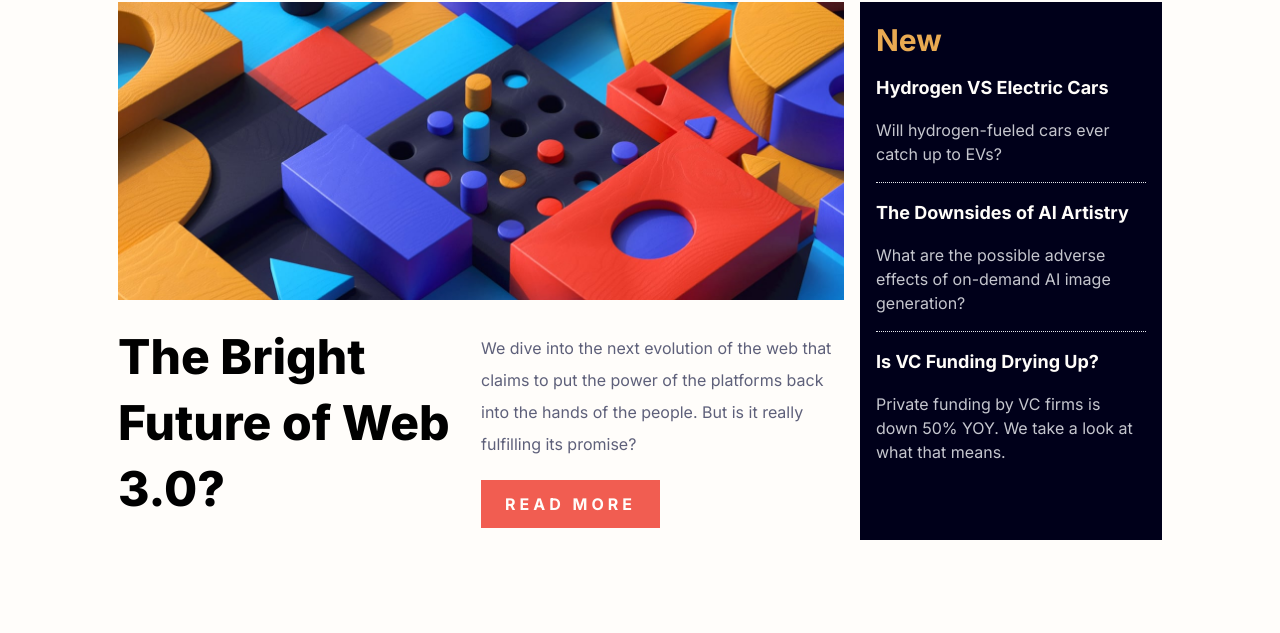
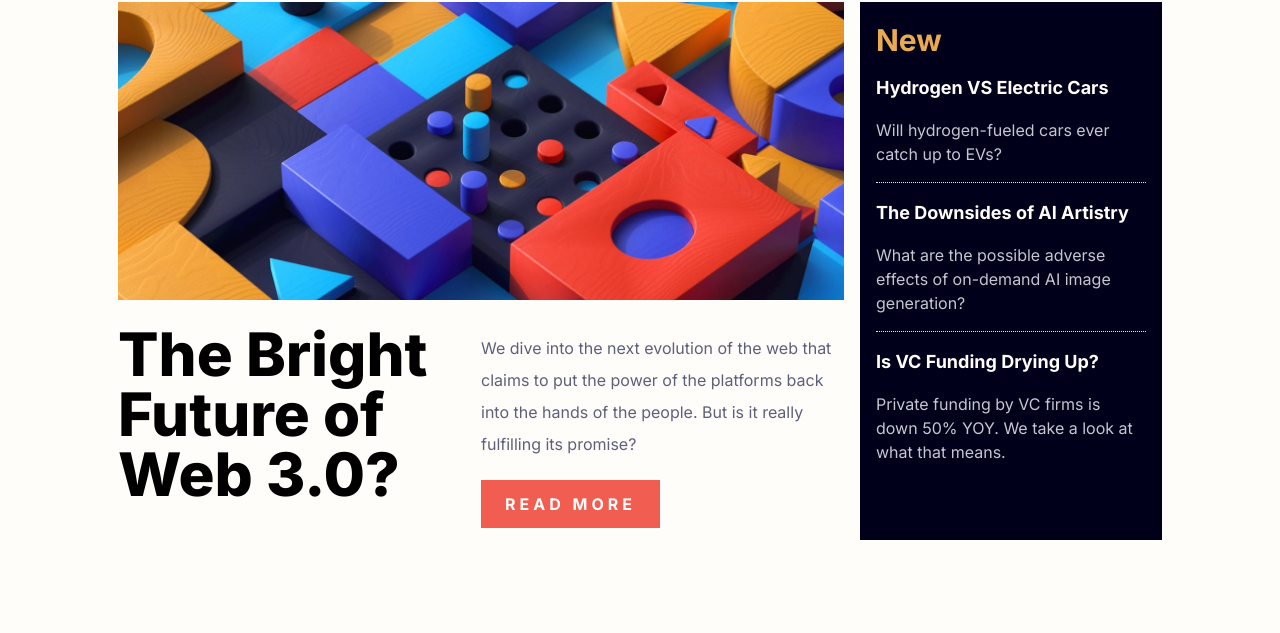
Before and after one commit to AhmaadAlharbi/News-homepage-FrontendChallenge, a website: page index.html in a window 1280 px wide. Shown: the part 142-775 px from the top of the page. Drawn offline with nearby package versions, Linux system fonts and the light colour scheme.

Commit message:
change text size

```diff
--- a/index.html
+++ b/index.html
@@ -126,7 +126,7 @@
             <img class="md:hidden" src="images/image-web-3-mobile.jpg" alt="" />
             <div class="flex flex-col md:flex-row text-left mt-6">
               <h1
-                class="flex-1 text-5xl font-Inter font-extrabold max-w-sm leading-snug"
+                class="flex-1 text-5xl md:text-6xl font-Inter font-extrabold max-w-sm leading-snug"
               >
                 The Bright Future of Web 3.0?
               </h1>
```
Also changed, not shown: css/style.css.
